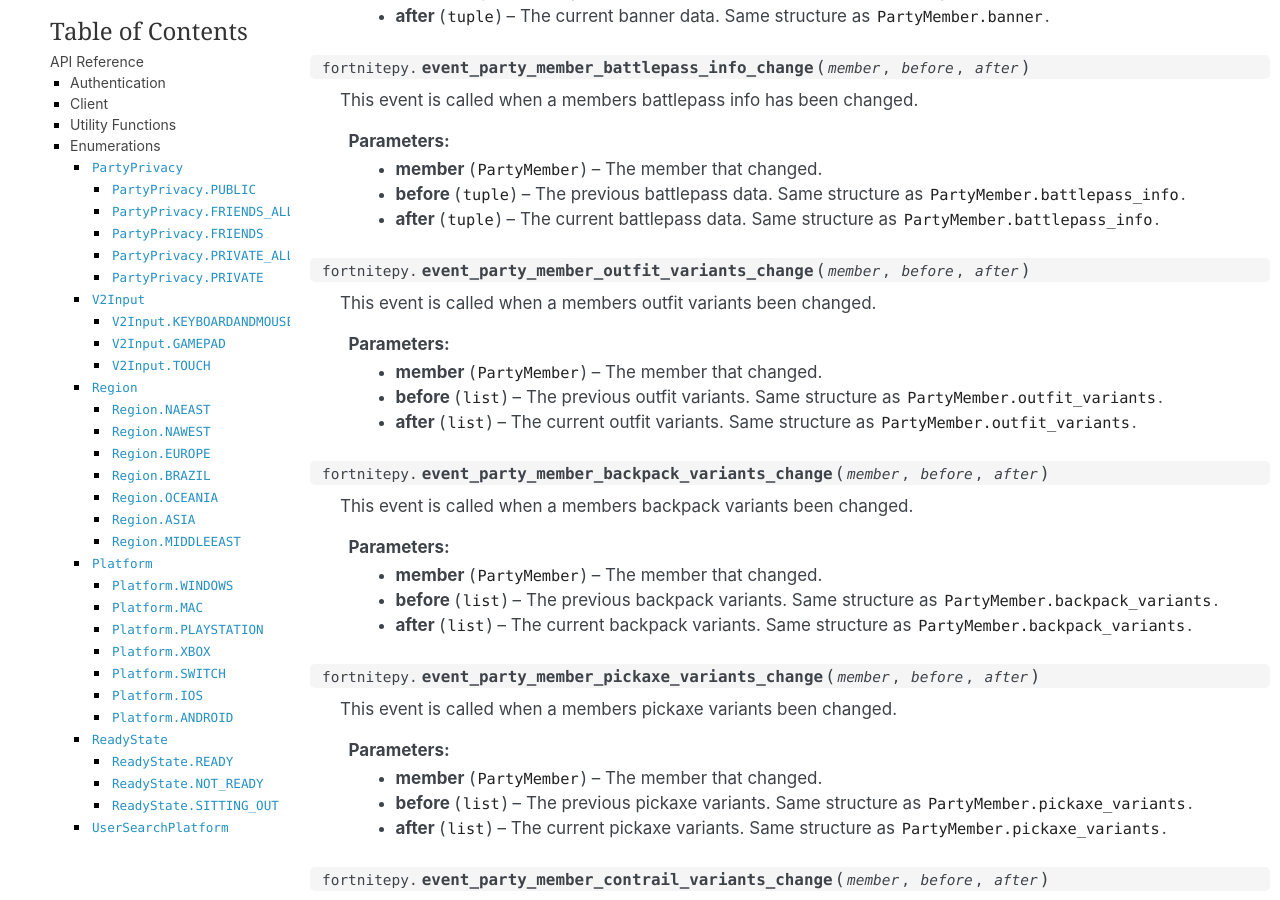
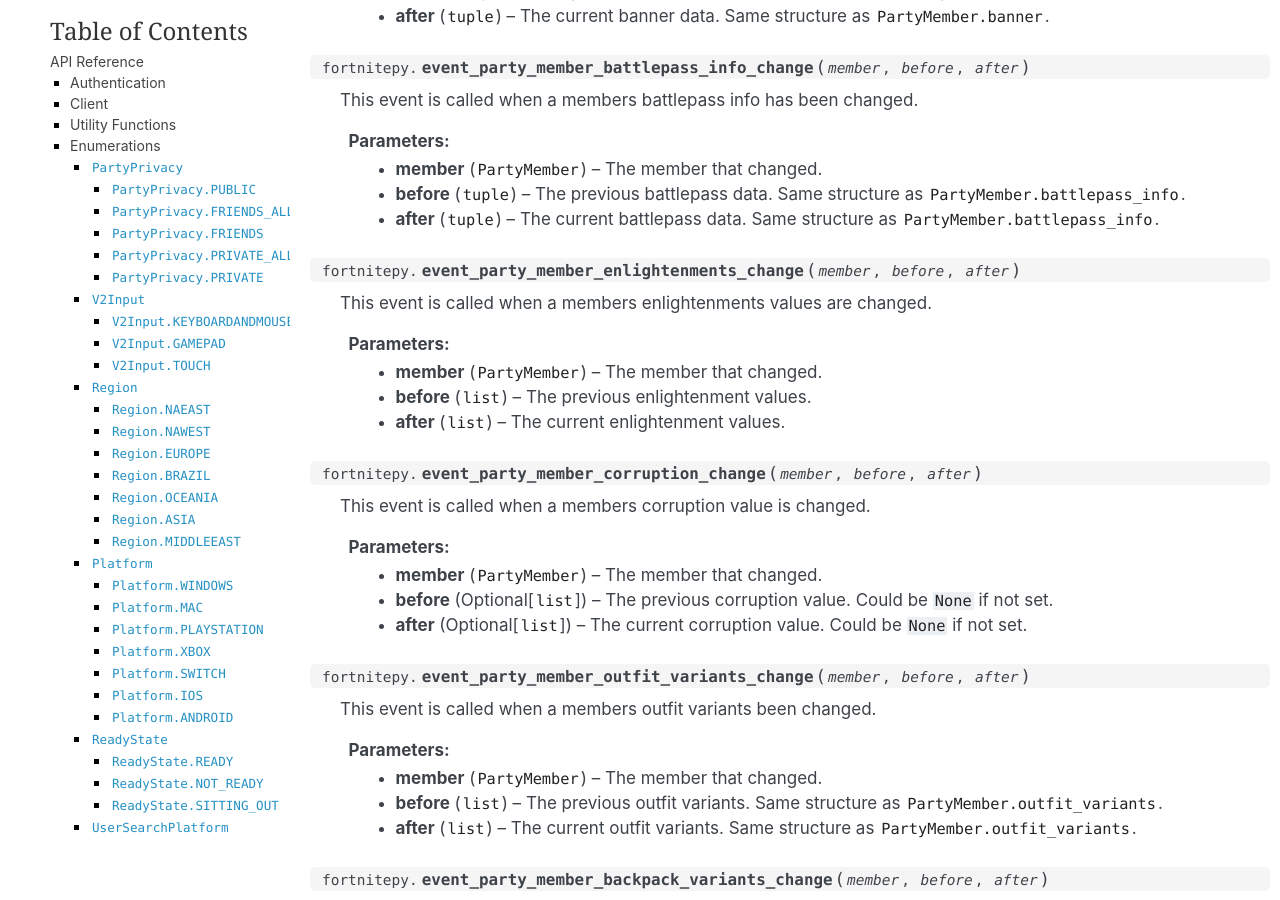
Before and after one commit to Terbau/fortnitepy, a Sphinx documentation site: the page built from docs/api.rst, in a window 1280 px wide and 900 px high, scrolled down 15883 px. Built offline with Sphinx 7.4.7, drawn with Linux system fonts in a browser that asks for light colours.

Commit message:
added docs for new events

```diff
--- a/docs/api.rst
+++ b/docs/api.rst
@@ -652,6 +652,28 @@ this decorator if you are in a subclass of :class:`Client`.
 	:param after: The current battlepass data. Same structure as :attr:`PartyMember.battlepass_info`.
 	:type after: :class:`tuple`
 
+.. function:: event_party_member_enlightenments_change(member, before, after)
+
+	This event is called when a members enlightenments values are changed.
+
+	:param member: The member that changed.
+	:type member: :class:`PartyMember`
+	:param before: The previous enlightenment values.
+	:type before: :class:`list`
+	:param after: The current enlightenment values.
+	:type after: :class:`list`
+
+.. function:: event_party_member_corruption_change(member, before, after)
+
+	This event is called when a members corruption value is changed.
+
+	:param member: The member that changed.
+	:type member: :class:`PartyMember`
+	:param before: The previous corruption value. Could be ``None`` if not set.
+	:type before: Optional[:class:`list`]
+	:param after: The current corruption value. Could be ``None`` if not set.
+	:type after: Optional[:class:`list`]
+
 .. function:: event_party_member_outfit_variants_change(member, before, after)
 
 	This event is called when a members outfit variants been changed.
```
